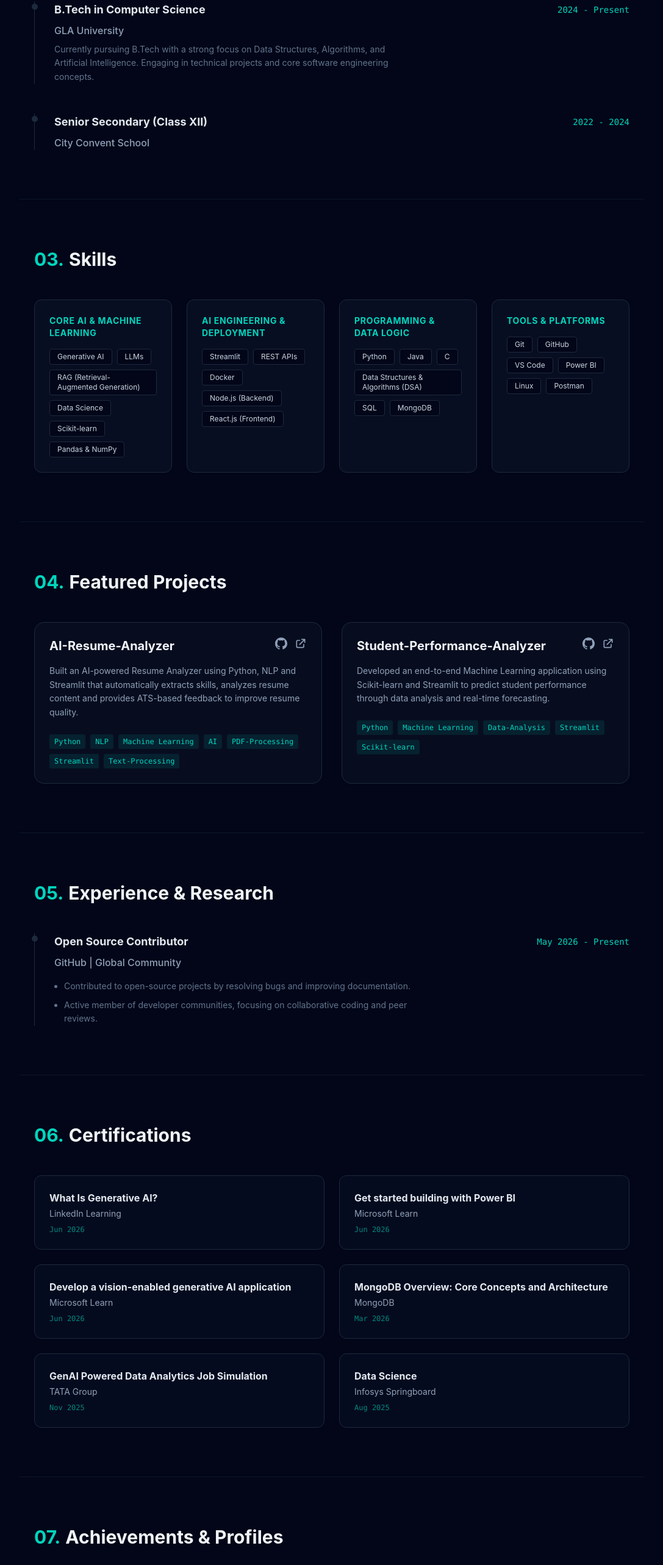
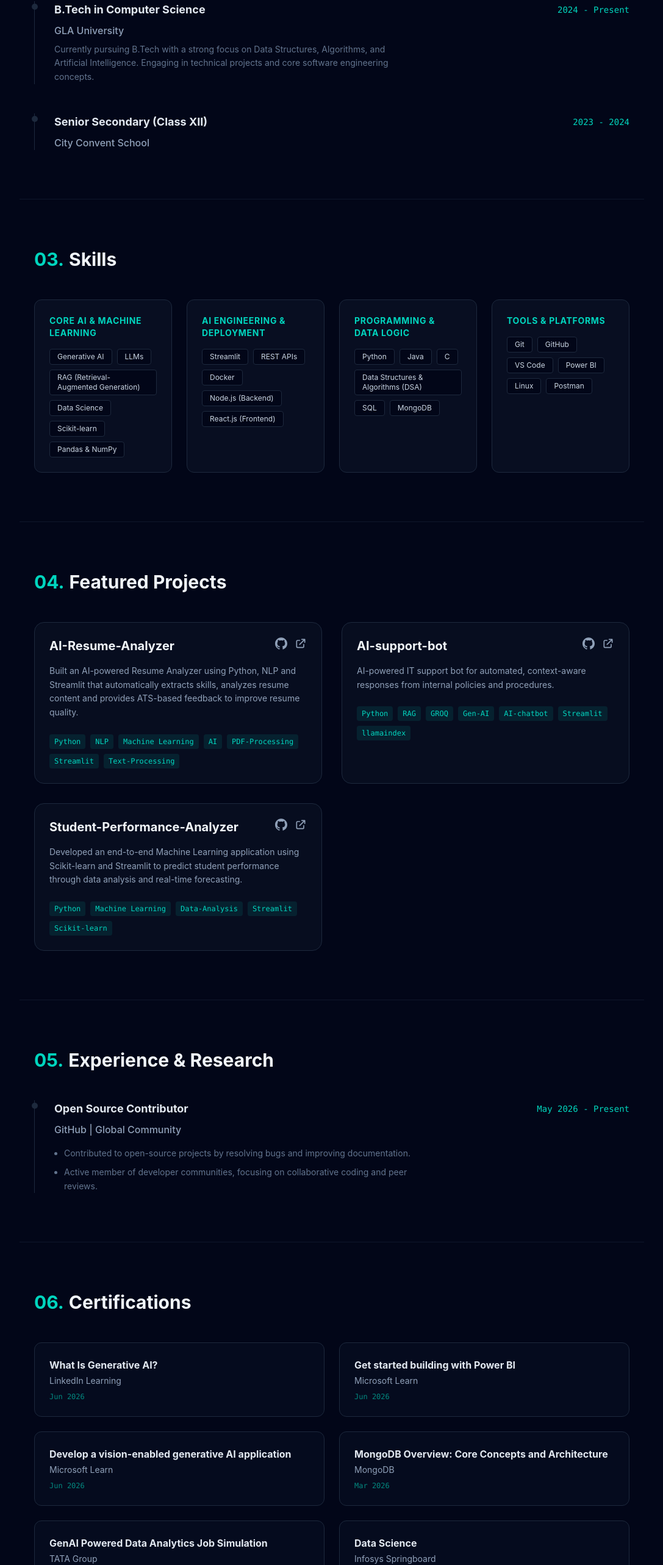
Before and after one commit to madhavisolanki-ui/Portfolio, a React (Vite) app: page / in a window 1280 px wide. Shown: the part 1723-4289 px from the top of the page at 61% size, without its empty margins (96-1183 px from the left). Built offline with nearby package versions, Linux system fonts and the light colour scheme.

Commit message:
update App.jsx

```diff
--- a/src/App.jsx
+++ b/src/App.jsx
@@ -247,7 +247,7 @@ function App(){
             <div className="absolute -left-[5px] top-1 h-2.5 w-2.5 rounded-full bg-slate-800 group-hover:bg-teal-400 transition-colors duration-300"></div>
             <div className="flex flex-col sm:flex-row sm:justify-between sm:items-center mb-2">
                 <h4 className="text-lg font-bold text-slate-200">Senior Secondary (Class XII)</h4>
-                <span className="text-teal-400 font-mono text-sm">2022 - 2024</span>
+                <span className="text-teal-400 font-mono text-sm">2023 - 2024</span>
             </div>
             <p className="text-slate-400 font-medium">City Convent School</p>
         </div>
@@ -307,6 +307,13 @@ function App(){
                 tech:["Python","NLP","Machine Learning","AI","PDF-Processing","Streamlit","Text-Processing"],
                 github:"https://github.com/madhavisolanki-ui/AI-Resume-Analyzer",
                 live:"#"
+            },
+           {
+                title:"AI-support-bot",
+                desc:"AI-powered IT support bot for automated, context-aware responses from internal policies and procedures.",
+                tech:["Python","RAG","GROQ","Gen-AI","AI-chatbot","Streamlit","llamaindex"],
+                github:"https://github.com/madhavisolanki-ui/AI-support-bot",
+                live:"https://ai-support-bot.streamlit.app/"
             },
             {
                 title:"Student-Performance-Analyzer",
@@ -376,7 +383,10 @@ function App(){
             { title: "Develop a vision-enabled generative AI application", org: "Microsoft Learn", date: "Jun 2026", img: "/images/gen-ai-vision.png" },
             { title: "MongoDB Overview: Core Concepts and Architecture", org: "MongoDB", date: "Mar 2026", img: "/images/MongoDB.png" },
             { title: "GenAI Powered Data Analytics Job Simulation", org: "TATA Group", date: "Nov 2025", img: "/images/tata.png" },
-            { title: "Data Science", org: "Infosys Springboard", date: "Aug 2025", img: "/images/data-science.png" }
+            { title: "Data Science", org: "Infosys Springboard", date: "Aug 2025", img: "/images/data-science.png" },
+            { title: "Power BI Data Analyst Associate", org: "Microsoft", date: "Jun 2026", img: "/images/data analyst.png" },
+            { title: "Agentic AI Foundations Associate (1Z0-1157-26)", org: "Oracle", date: "Jun 2026", img: "/images/agentic.png" },
+            { title: "AI and Cybersecurity Awareness", org: "Infosys Springboard", date: "Jun 2026", img: "/images/AI for All.png" }
         ].map((cert, i) => (
             <div key={i} className="group relative bg-slate-900/30 border border-slate-800 rounded-xl p-6 hover:border-teal-500/50 transition-all duration-300 overflow-hidden">
 
```
